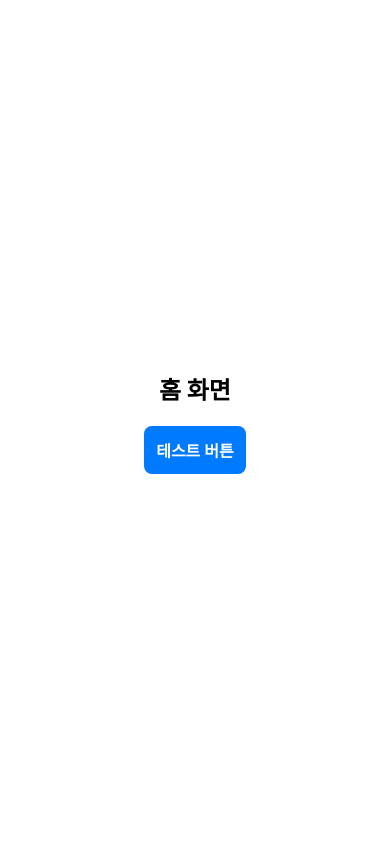
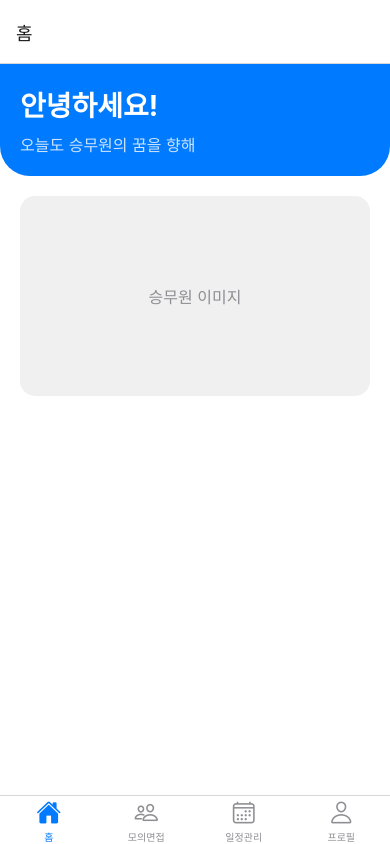
Before and after one commit to suzhanlee/crewbe-interview-backend, a React Native app: screen /Home in a window 390 px wide. Built offline with nearby package versions, Linux system fonts and the light colour scheme.

Commit message:
메인 페이지 퍼블리싱

```diff
--- a/App.tsx
+++ b/App.tsx
@@ -1,12 +1,68 @@
 import React from 'react';
-import { SafeAreaView, StatusBar } from 'react-native';
+import { NavigationContainer } from '@react-navigation/native';
+import { createBottomTabNavigator } from '@react-navigation/bottom-tabs';
+import { StatusBar } from 'react-native';
+import { Ionicons } from '@expo/vector-icons';
 import HomeScreen from './src/screens/Home';
+import MockInterviewScreen from './src/screens/MockInterview';
+import ScheduleScreen from './src/screens/Schedule';
+import ProfileScreen from './src/screens/Profile';
+import { COLORS } from './src/utils/constants';
+import { RootStackParamList } from './src/types/navigation';
+
+const Tab = createBottomTabNavigator<RootStackParamList>();
 
 export default function App() {
   return (
-    <SafeAreaView style={{ flex: 1 }}>
+    <NavigationContainer>
       <StatusBar barStyle="dark-content" />
-      <HomeScreen />
-    </SafeAreaView>
+      <Tab.Navigator
+        screenOptions={({ route }) => ({
+          tabBarIcon: ({ focused, color, size }) => {
+            let iconName;
+            switch (route.name) {
+              case 'Home':
+                iconName = focused ? 'home' : 'home-outline';
+                break;
+              case 'MockInterview':
+                iconName = focused ? 'people' : 'people-outline';
+                break;
+              case 'Schedule':
+                iconName = focused ? 'calendar' : 'calendar-outline';
+                break;
+              case 'Profile':
+                iconName = focused ? 'person' : 'person-outline';
+                break;
+              default:
+                iconName = 'home-outline';
+            }
+            return <Ionicons name={iconName as any} size={size} color={color} />;
+          },
+          tabBarActiveTintColor: COLORS.primary,
+          tabBarInactiveTintColor: COLORS.gray,
+        })}
+      >
+        <Tab.Screen
+          name="Home"
+          component={HomeScreen}
+          options={{ title: '홈' }}
+        />
+        <Tab.Screen
+          name="MockInterview"
+          component={MockInterviewScreen}
+          options={{ title: '모의면접' }}
+        />
+        <Tab.Screen
+          name="Schedule"
+          component={ScheduleScreen}
+          options={{ title: '일정관리' }}
+        />
+        <Tab.Screen
+          name="Profile"
+          component={ProfileScreen}
+          options={{ title: '프로필' }}
+        />
+      </Tab.Navigator>
+    </NavigationContainer>
   );
 }
--- /dev/null
+++ b/app.json
@@ -0,0 +1,28 @@
+{
+  "expo": {
+    "name": "승무원 준비생 앱",
+    "slug": "flight-attendant-app",
+    "version": "1.0.0",
+    "orientation": "portrait",
+    "icon": "./assets/icon.png",
+    "userInterfaceStyle": "light",
+    "splash": {
+      "image": "./assets/splash.png",
+      "resizeMode": "contain",
+      "backgroundColor": "#ffffff"
+    },
+    "assetBundlePatterns": [
+      "**/*"
+    ],
+    "ios": {
+      "supportsTablet": true
+    },
+    "android": {
+      "adaptiveIcon": {
+        "foregroundImage": "./assets/adaptive-icon.png",
+        "backgroundColor": "#ffffff"
+      }
+    },
+    "platforms": ["ios", "android", "web"]
+  }
+}
--- a/package.json
+++ b/package.json
@@ -9,11 +9,16 @@
     "web": "expo start --web"
   },
   "dependencies": {
+    "@react-navigation/bottom-tabs": "6.4.0",
+    "@react-navigation/native": "6.0.13",
     "@types/react-native": "^0.72.8",
     "expo": "~50.0.0",
     "expo-status-bar": "~1.11.1",
     "react": "18.2.0",
     "react-native": "0.73.4",
+    "react-native-safe-area-context": "4.8.2",
+    "react-native-screens": "~3.29.0",
+    "@expo/vector-icons": "^14.0.0",
     "react-native-web": "~0.19.6",
     "react-dom": "18.2.0",
     "@expo/metro-runtime": "~3.1.3"
--- a/src/screens/Home/index.tsx
+++ b/src/screens/Home/index.tsx
@@ -1,17 +1,22 @@
 import React from 'react';
-import { View, Text, StyleSheet } from 'react-native';
+import { View, Text, StyleSheet, Image, ScrollView } from 'react-native';
 import { COLORS } from '../../utils/constants';
 import Button from '../../components/common/Button';
 
 const HomeScreen = () => {
   return (
-    <View style={styles.container}>
-      <Text style={styles.title}>홈 화면</Text>
-      <Button
-        title="테스트 버튼"
-        onPress={() => alert('버튼이 눌렸습니다!')}
-      />
-    </View>
+    <ScrollView style={styles.container}>
+      <View style={styles.header}>
+        <Text style={styles.greeting}>안녕하세요!</Text>
+        <Text style={styles.subtitle}>오늘도 승무원의 꿈을 향해</Text>
+      </View>
+
+      <View style={styles.imageContainer}>
+        <View style={styles.imagePlaceholder}>
+          <Text style={styles.placeholderText}>승무원 이미지</Text>
+        </View>
+      </View>
+    </ScrollView>
   );
 };
 
@@ -19,15 +24,41 @@ const styles = StyleSheet.create({
   container: {
     flex: 1,
     backgroundColor: COLORS.background,
+  },
+  header: {
+    padding: 20,
+    backgroundColor: COLORS.primary,
+    borderBottomLeftRadius: 30,
+    borderBottomRightRadius: 30,
+  },
+  greeting: {
+    fontSize: 28,
+    fontWeight: 'bold',
+    color: COLORS.background,
+    marginBottom: 8,
+  },
+  subtitle: {
+    fontSize: 16,
+    color: COLORS.background,
+    opacity: 0.8,
+  },
+  imageContainer: {
     alignItems: 'center',
+    marginVertical: 20,
+    paddingHorizontal: 20,
+  },
+  imagePlaceholder: {
+    width: '100%',
+    height: 200,
+    backgroundColor: '#F0F0F0',
+    borderRadius: 15,
     justifyContent: 'center',
-    gap: 20,
+    alignItems: 'center',
   },
-  title: {
-    fontSize: 24,
-    color: COLORS.text,
-    fontWeight: 'bold',
-  },
+  placeholderText: {
+    color: COLORS.gray,
+    fontSize: 16,
+  }
 });
 
 export default HomeScreen;
--- /dev/null
+++ b/src/screens/MockInterview/index.tsx
@@ -0,0 +1,27 @@
+import React from 'react';
+import { View, Text, StyleSheet } from 'react-native';
+import { COLORS } from '../../utils/constants';
+
+const MockInterviewScreen = () => {
+  return (
+    <View style={styles.container}>
+      <Text style={styles.title}>모의 면접</Text>
+    </View>
+  );
+};
+
+const styles = StyleSheet.create({
+  container: {
+    flex: 1,
+    alignItems: 'center',
+    justifyContent: 'center',
+    backgroundColor: COLORS.background,
+  },
+  title: {
+    fontSize: 24,
+    fontWeight: 'bold',
+    color: COLORS.text,
+  },
+});
+
+export default MockInterviewScreen;
--- /dev/null
+++ b/src/screens/Profile/index.tsx
@@ -0,0 +1,27 @@
+import React from 'react';
+import { View, Text, StyleSheet } from 'react-native';
+import { COLORS } from '../../utils/constants';
+
+const ProfileScreen = () => {
+  return (
+    <View style={styles.container}>
+      <Text style={styles.title}>프로필</Text>
+    </View>
+  );
+};
+
+const styles = StyleSheet.create({
+  container: {
+    flex: 1,
+    alignItems: 'center',
+    justifyContent: 'center',
+    backgroundColor: COLORS.background,
+  },
+  title: {
+    fontSize: 24,
+    fontWeight: 'bold',
+    color: COLORS.text,
+  },
+});
+
+export default ProfileScreen;
--- /dev/null
+++ b/src/screens/Schedule/index.tsx
@@ -0,0 +1,27 @@
+import React from 'react';
+import { View, Text, StyleSheet } from 'react-native';
+import { COLORS } from '../../utils/constants';
+
+const ScheduleScreen = () => {
+  return (
+    <View style={styles.container}>
+      <Text style={styles.title}>일정 관리</Text>
+    </View>
+  );
+};
+
+const styles = StyleSheet.create({
+  container: {
+    flex: 1,
+    alignItems: 'center',
+    justifyContent: 'center',
+    backgroundColor: COLORS.background,
+  },
+  title: {
+    fontSize: 24,
+    fontWeight: 'bold',
+    color: COLORS.text,
+  },
+});
+
+export default ScheduleScreen;
--- /dev/null
+++ b/src/types/navigation.ts
@@ -0,0 +1,6 @@
+export type RootStackParamList = {
+  Home: undefined;
+  MockInterview: undefined;
+  Schedule: undefined;
+  Profile: undefined;
+};
```
Also changed, not shown: 1 other file (tests, documents, lock files or other folders).
